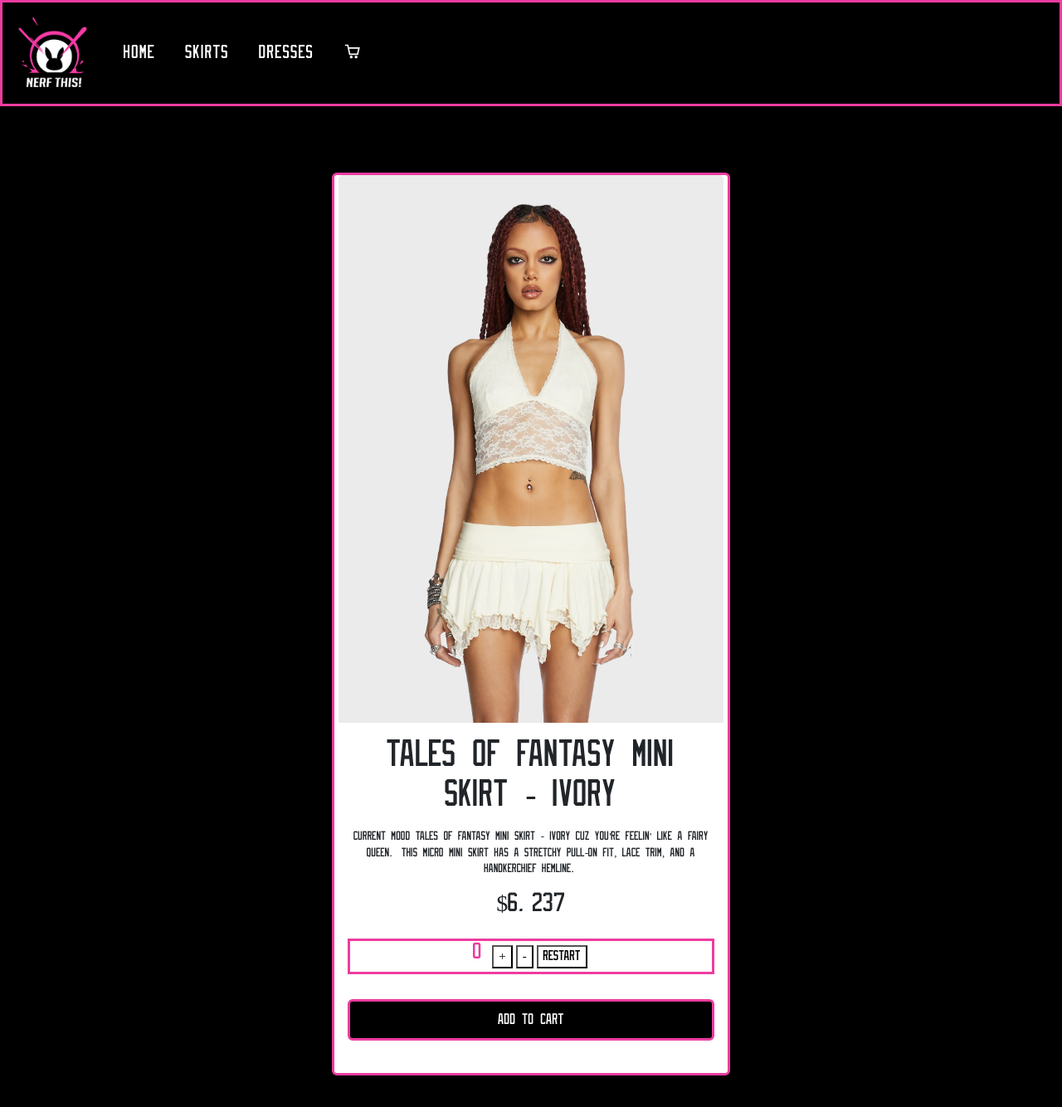
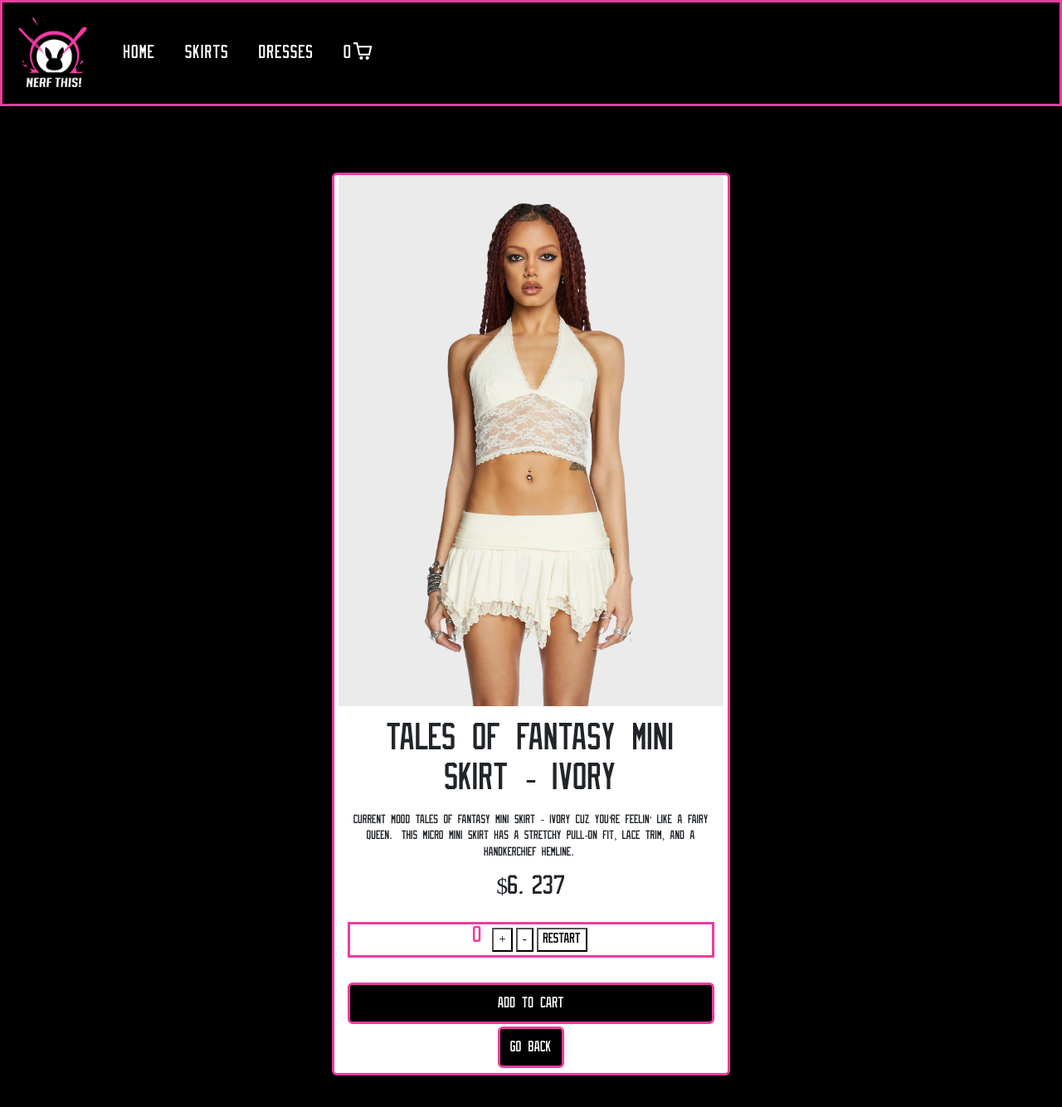
Before and after one commit to pistoiaeve/Preentrega1-Pistoia, a React (Create React App) app: page /detail/1 in a window 1280 px wide. Shown: the top 1334 px of the page at 83% size. Built offline with nearby package versions, Linux system fonts and the light colour scheme.

Commit message:
nuevo comit con carrito

```diff
--- a/src/App.js
+++ b/src/App.js
@@ -5,16 +5,45 @@ import { NavBar } from "./components/NavBar/NavBar";
 import { ItemCount } from './components/ItemCount/ItemCount';
 // import{Pika} from './components/Pika/Pika';
 import {ItemDetailContainer} from './components/ItemDetailContainer/ItemDetailContainer';
+import { CartScreen } from './components/CartScreen/CartScreen';
 import {
   BrowserRouter as Router,
   Routes,
   Navigate,
   Route,
-} from 'react-router-dom'
+} from 'react-router-dom';
+import { CartContext } from './components/context/CartContext';
+import { useState } from 'react';
 
 
 function App() {
+
+  const [carrito, setCarrito] = useState([])
+
+  const addToCart =(item)=>{
+    setCarrito([...carrito,item])
+  }
+
+  const calcularCantidad =()=>{
+    return carrito.reduce((acc, prod) => acc + prod.counter, 0)
+  }
+
+  const precioTotal=() =>{
+    return carrito.reduce((acc, prod) => acc + prod.price * prod.counter, 0)
+  }
+
+  const removerItem=(itemId)=>{
+    const newCart = carrito.filter((prod)=> prod.id !== itemId)
+    setCarrito(newCart)
+  }
   return (
+    <CartContext.Provider value={{
+      addToCart,
+      calcularCantidad,
+      precioTotal,
+      removerItem,
+      carrito,
+    }}>
   <div className='App'>
     <Router>
       <NavBar/>
@@ -25,9 +54,11 @@ function App() {
         <Route path='*' element={<Navigate to='/' />}/>
         <Route path='/productos/:categoryId' element={<ItemListContainer/>} />
         <Route path='/detail/:itemId' element={<ItemDetailContainer/>} />
+        <Route path='/cart' element={<CartScreen/>}/>
       </Routes>
     </Router>
   </div>
+  </CartContext.Provider>
   );
 }
 
--- /dev/null
+++ b/src/components/CartScreen/CartScreen.jsx
@@ -0,0 +1,31 @@
+import React, { useContext } from 'react';
+import { Button } from 'react-bootstrap';
+import {BsFillTrashFill} from 'react-icons/bs';
+import { CartContext } from '../context/CartContext';
+
+
+
+export const CartScreen = () => {
+
+    const{carrito, precioTotal, removerItem}= useContext(CartContext)
+  return (
+    <div className='container'>
+    {
+      carrito.map((prod) => (
+        <>
+        <div className='listado'>
+          <p>{prod.description}</p>
+          <p>${prod.price}</p>
+          <p>Cantidad: {prod.counter}</p>
+        </div>
+        <Button onClick={()=> removerItem(prod.id)}>
+          <BsFillTrashFill/>
+        </Button>
+        </>
+      ))
+    }
+    <hr/>
+    <strong>TOTAL: ${precioTotal()}</strong>
+    </div>
+  )
+}
--- a/src/components/CartWidget/CartWidget.jsx
+++ b/src/components/CartWidget/CartWidget.jsx
@@ -1,11 +1,14 @@
-import React from 'react'
+import React, { useContext } from 'react'
 import { CgShoppingCart } from 'react-icons/cg';
+import { CartContext } from '../context/CartContext';
 import './stylescart.css'
 
 export const CartWidget = () => {
+  const{calcularCantidad} = useContext(CartContext)
   return (
     <div>
-      <CgShoppingCart className='cart' size={20}/>
+      <span>{calcularCantidad()}</span>
+      <CgShoppingCart className='cart' size={25}/>
     </div>
 
   )
--- a/src/components/ItemCount/ItemCount.jsx
+++ b/src/components/ItemCount/ItemCount.jsx
@@ -1,26 +1,27 @@
-import React, { useState } from "react";
+//import React, { useState } from "react";
 import './stylesItemCount.css'
 
-export const ItemCount = () =>{
-    const [counter, setCounter] = useState(0)
+export const ItemCount = ({max, cantidad, modify}) =>{
+    //const [counter, setCounter] = useState(0)
     const sumar = () =>{
-        setCounter(counter+1)
+        if(cantidad< max){
+        modify(cantidad+1)}
 
     }
     const restar = () =>{
-        if(counter>0){
-        setCounter(counter-1)
+        if(cantidad>0){
+        modify(cantidad-1)
         }
     }
 
     const resetear = () =>{
-        setCounter(0)
+        modify(0)
 
     }
 
     return(<>
     <div className="contador">
-    <h4>{counter}</h4>
+    <h4>{cantidad}</h4>
         <button onClick={sumar}> + </button>
         <button onClick={restar}> - </button>
         <button onClick={resetear}> Restart </button>
--- a/src/components/ItemDetail/ItemDetail.jsx
+++ b/src/components/ItemDetail/ItemDetail.jsx
@@ -1,12 +1,40 @@
-import React from 'react';
+import React, { useContext, useState } from 'react';
 import { Card, Button } from 'react-bootstrap';
 import { ItemCount } from '../ItemCount/ItemCount';
+import { useNavigate } from 'react-router-dom';
+import { CartContext } from '../context/CartContext';
 import './itemdetailstyles.css'
 
-export const ItemDetail = ({id, description, price, image, itemdescription,  category, imagedescription}) => {
+export const ItemDetail = ({ id, description, price, image, itemdescription, category, imagedescription, stock }) => {
+
+  const navigate = useNavigate()
+
+  const goBack = () => {
+
+    navigate(-1)
+
+  }
+
+  const [counter, setCounter] = useState(0)
+
+  const sumarAlCarrito = () => {
+    const newItem = {
+      id,
+      description,
+      image,
+      price,
+      category,
+      counter
+    }
+    addToCart(newItem)
+  }
+  const { addToCart } = useContext(CartContext)
+
+
+
   return (
     <div className='cardDescription'>
-       <Card style={{ width: '30rem', height:'68rem' , border:'#ed3ca0 solid'}}>
+      <Card style={{ width: '30rem', height: '68rem', border: '#ed3ca0 solid' }}>
         <Card.Img variant="top" src={imagedescription} />
         <Card.Body className='cardBody'>
           <Card.Title><h1>{description}</h1></Card.Title>
@@ -14,8 +42,9 @@ export const ItemDetail = ({id, description, price, image, itemdescription,  cat
           <Card.Text>
             <h3>${price}</h3>
           </Card.Text>
-        <ItemCount/>
-        <Button className='addToCart'variant="primary">Add to cart</Button>
+          <ItemCount max={stock} modify={setCounter} cantidad={counter} />
+          <Button className='addToCart' onClick={sumarAlCarrito}>Add to cart</Button>
+          <Button className='goBack' onClick={goBack}>GO BACK</Button>
         </Card.Body>
       </Card>
     </div>
--- a/src/components/ItemDetail/itemdetailstyles.css
+++ b/src/components/ItemDetail/itemdetailstyles.css
@@ -1,5 +1,6 @@
 .cardDescription img{
-        width: 29rem;
+        width:29rem;
+        height: 40rem;
         align-self: center;
 }
 
@@ -28,3 +29,15 @@
     display: flex;
     flex-direction: column;
 }
+.goBack{
+    background-color: black;
+    border:  #ed3ca0 solid;
+    margin-top: 3px;
+    width: 80px;
+    height: 50px;
+    align-self: center;
+}
+.goBack:hover{
+    background-color: #ed3ca0;
+    border: black solid;
+}
--- /dev/null
+++ b/src/components/context/CartContext.jsx
@@ -0,0 +1,2 @@
+import { createContext } from "react";
+export const CartContext = createContext ()
--- a/src/data/stock.js
+++ b/src/data/stock.js
@@ -26,6 +26,7 @@ export const stock =[
       itemdescription: "Current Mood Tales Of Fantasy Mini Skirt - Ivory cuz you're feelin' like a fairy queen. This micro mini skirt has a stretchy pull-on fit, lace trim, and a handkerchief hemline.",
       category: "skirt",
       imagedescription: talesdescriptionivory,
+      stock: 20,
     },
     {
         id: 2,
@@ -35,6 +36,7 @@ export const stock =[
         itemdescription:"Current Mood Tales Of Fantasy Mini Skirt - Light Pink cuz you're feelin' like a fairy queen. This micro mini skirt has a stretchy pull-on fit, lace trim, and a handkerchief hemline.",
         category: "skirt",
         imagedescription: talesdescriptionpink,
+        stock: 20,
     },
     {
         id: 4,
@@ -44,6 +46,7 @@ export const stock =[
         itemdescription:"Sugar Thrillz Wink For Me Babydoll Dress - Yellow cuz make my day even better. This babydoll dress has an all over floral print, a square neckline, puffy sleeves, a tiered skirt, a ruffled trim, a satin ribbon lace up design on the back, and side zipper closures.",
         category: "dress",
         imagedescription: winkdescription,
+        stock: 20,
     },
     {
         id: 5,
@@ -53,6 +56,7 @@ export const stock =[
         itemdescription:"DARKER WAVS Modulation Liquid Velvet Pleated Micro Skirt in shiny black vinyl with wide waistband construction. All over pleated design, low rise fit, embroidered  D logo on front side, and hidden button flap closure with adjustable grommet belt hardware.",
         category: "skirt",
         imagedescription: modulationdescription,
+        stock: 20,
 
     },
     {
@@ -63,6 +67,7 @@ export const stock =[
         itemdescription:"Widow True Spells Midi Dress cuz you have that green thumb. This midi dress has a scoop neckline, adjustable shoulder straps, a shirred back, floral lace detailing, a lace up design with tie closures, and a layered skirt with an asymmetrical hem.",
         category:"dress",
         imagedescription: truespellsdescription,
+        stock: 20,
 
     },
     {
@@ -73,6 +78,7 @@ export const stock =[
         itemdescription:"Unholy Mystical Transformation Mini Dress cuz what a knockout. This strapless mini dress has a structured bodice, a tulle trim, bow detailing on the front, a tulle ruffled skirt, a taffeta lining, a lace overlay, a lace up design in the back, and a back zipper closure.",
         category:"dress",
         imagedescription: mysticaldescription,
+        stock: 20,
     },
     {
         id: 8,
@@ -82,7 +88,7 @@ export const stock =[
         itemdescription:"Current Mood Myth In Bloom Lace Skirt risk it all for momentary bliss. This mid-rise maxi skirt has a non-stretch sheer lace and mesh construction, floral embroidery all over, a stretchy elastic waistband, adjustable lace-up ties, and comes with opaque undies for coverage.",
         category:"skirt",
         imagedescription:mythdescription,
-
+        stock: 20,
     },
     {
         id: 9,
@@ -92,6 +98,7 @@ export const stock =[
         itemdescription:"Widow Dance With Death Maxi Dress walk the line between life and the hereafter. This gothic maxi dress has a sheer mesh construction with lace trim, a bustier bodice with structured boning, long flared sleeves, pendant hardware on the front, and a low square back with a zip closure.",
         category:"dress",
         imagedescription: dancedescription,
+        stock: 20,
     },
     {
         id: 10,
@@ -101,5 +108,6 @@ export const stock =[
         itemdescription:"Sugar Thrillz A Greater Love Mini Skirt for when you lock eyes in the crowd. This high-waisted mini skirt has a lace construction, adjustable drawstring side ties for ruching, eyelash trim, and a side zip closure.",
         category:"skirt",
         imagedescription: greaterdescription,
+        stock: 20,
     },
 ]
```
Also changed, not shown: src/components/CartScreen/CartScreen.css (added). Lines whose indentation alone changed are shown as unchanged.
